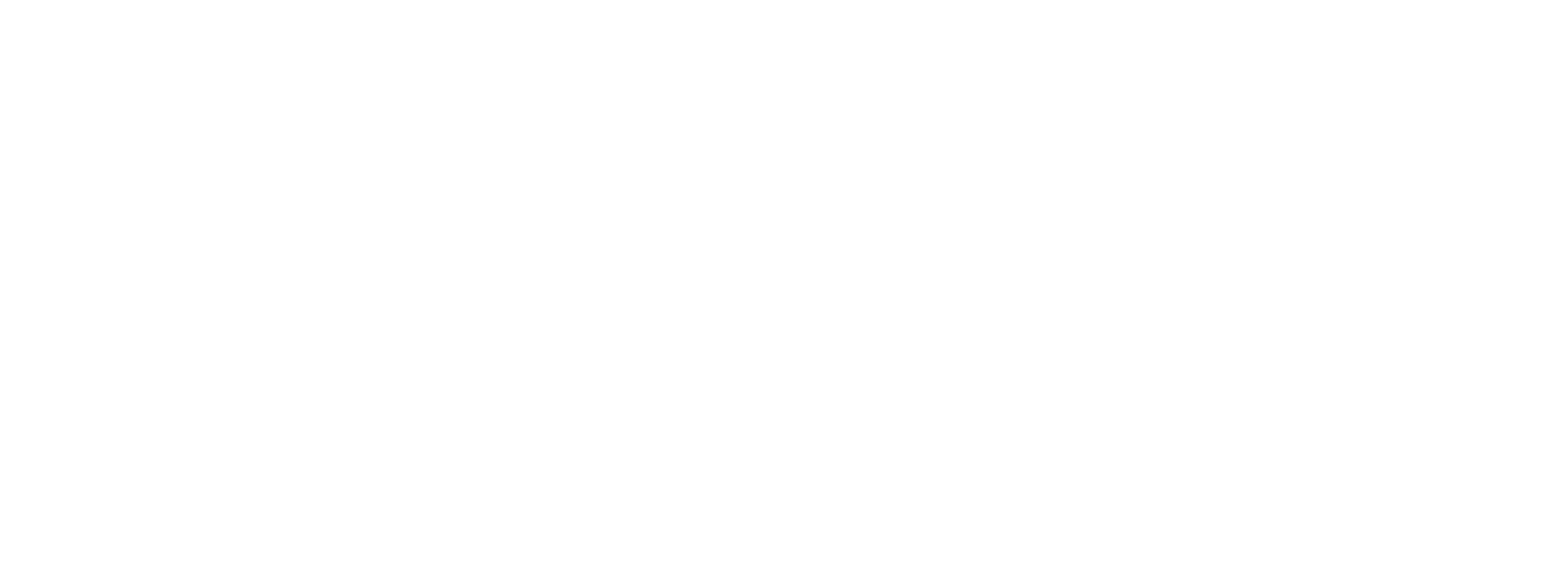
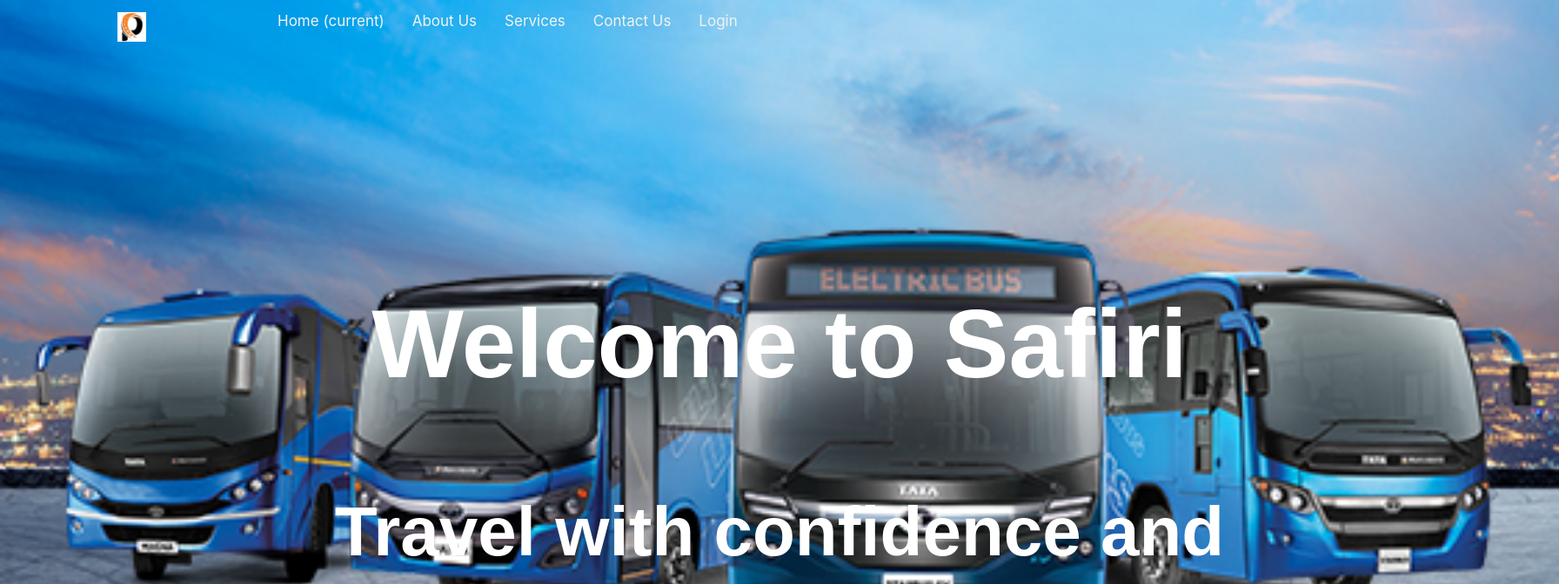
Before and after one commit to sai-kushyanth/bus-booking, a React (Create React App) app: page / in a window 1280 px wide. Shown: the top 672 px of the page at 87% size, 1792 px wide, since content can reach past the window. Built offline with nearby package versions, Linux system fonts and the light colour scheme.

Commit message:
added home route in the App.js file

```diff
--- a/src/App.js
+++ b/src/App.js
@@ -1,9 +1,11 @@
-import logo from './logo.svg';
+import Home from './home/Home';
 import './App.css';
+
 
 function App() {
   return (
-    <div >
+    <div className="App">
+      <Home/>
 
     </div>
   );
```
